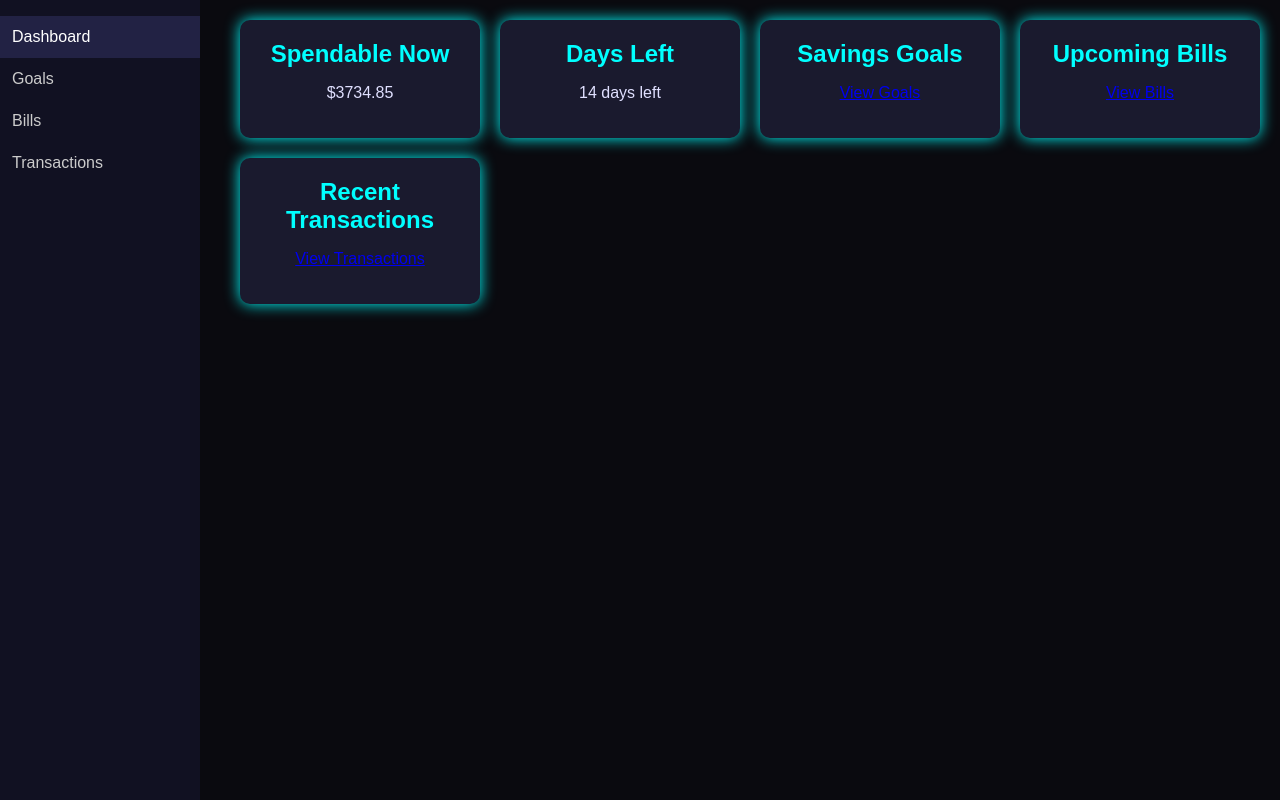
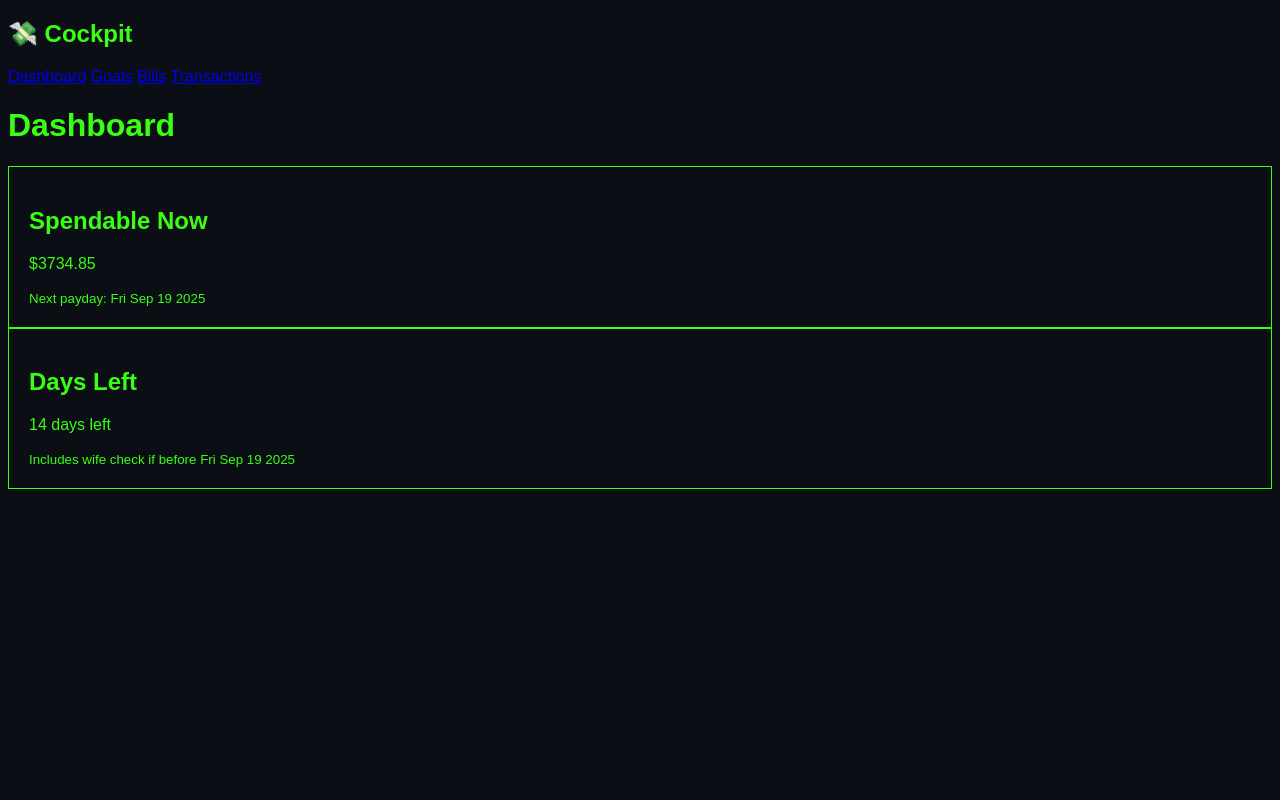
Before and after one commit to BabaYaga2569/smart-money-dashboard, a website: page index.html in a window 1280 px wide. Drawn offline with Linux system fonts and the light colour scheme.

Commit message:
Add files via upload

```diff
--- a/index.html
+++ b/index.html
@@ -1,42 +1,32 @@
 <!DOCTYPE html>
-<html lang="en">
+<html>
 <head>
   <meta charset="UTF-8">
-  <meta name="viewport" content="width=device-width, initial-scale=1.0">
   <title>Smart Money Cockpit</title>
   <link rel="stylesheet" href="style.css">
   <script src="payCycle.js" defer></script>
 </head>
 <body>
   <div class="sidebar">
-    <ul>
-      <li><a href="index.html" class="active">Dashboard</a></li>
-      <li><a href="goals.html">Goals</a></li>
-      <li><a href="bills.html">Bills</a></li>
-      <li><a href="transactions.html">Transactions</a></li>
-    </ul>
+    <h2>💸 Cockpit</h2>
+    <a href="index.html" class="nav-item active">Dashboard</a>
+    <a href="goals.html" class="nav-item">Goals</a>
+    <a href="bills.html" class="nav-item">Bills</a>
+    <a href="transactions.html" class="nav-item">Transactions</a>
   </div>
-
+  <div class="main">
+    <h1>Dashboard</h1>
     <div class="dashboard">
-    <div class="tile" id="spendableTile">
+      <div class="tile">
         <h2>Spendable Now</h2>
         <p id="spendableNow">$0.00</p>
+        <small id="nextPaydayLabel"></small>
       </div>
-    <div class="tile" id="daysTile">
+      <div class="tile">
         <h2>Days Left</h2>
         <p id="daysLeft">0 days</p>
+        <small id="wifeCheckLabel"></small>
       </div>
-    <div class="tile">
-      <h2>Savings Goals</h2>
-      <p><a href="goals.html">View Goals</a></p>
-    </div>
-    <div class="tile">
-      <h2>Upcoming Bills</h2>
-      <p><a href="bills.html">View Bills</a></p>
-    </div>
-    <div class="tile">
-      <h2>Recent Transactions</h2>
-      <p><a href="transactions.html">View Transactions</a></p>
     </div>
   </div>
 </body>
--- a/payCycle.js
+++ b/payCycle.js
@@ -1,51 +1,9 @@
-// =============================
-// Pay Cycle Engine v1
-// =============================
-const myPay = {
-  total: 1883.81,
-  sofi: 400,
-  bofa: 1483.81,
-  frequency: 14 // biweekly
-};
+// PayCycle engine core
+const myPay = { total: 1883.81, sofi: 400, bofa: 1483.81, frequency: 14 };
 const wifePay = { fifteenth: 1851.04, thirtieth: 2139.18 };
-
-function addDays(date, days) { let copy = new Date(Number(date)); copy.setDate(date.getDate() + days); return copy; }
-function isWeekend(date) { return date.getDay() === 0 || date.getDay() === 6; }
-
-function getNextMyPayday(today = new Date()) {
-  const anchor = new Date("2025-01-10");
-  let next = new Date(anchor);
-  while (next <= today) { next = addDays(next, myPay.frequency); }
-  return next;
-}
-function getNextWifePayday(today = new Date()) {
-  let year = today.getFullYear();
-  let month = today.getMonth();
-  let fifteenth = new Date(year, month, 15);
-  if (isWeekend(fifteenth)) fifteenth.setDate(fifteenth.getDate() - (fifteenth.getDay() === 0 ? 2 : 1));
-  let thirtieth = new Date(year, month, 30);
-  if (isWeekend(thirtieth)) thirtieth.setDate(thirtieth.getDate() - (thirtieth.getDay() === 0 ? 2 : 1));
-  if (today < fifteenth) return { date: fifteenth, amount: wifePay.fifteenth };
-  if (today < thirtieth) return { date: thirtieth, amount: wifePay.thirtieth };
-  let nextMonth = new Date(year, month + 1, 15);
-  if (isWeekend(nextMonth)) nextMonth.setDate(nextMonth.getDate() - (nextMonth.getDay() === 0 ? 2 : 1));
-  return { date: nextMonth, amount: wifePay.fifteenth };
-}
-function calculatePayCycle(today = new Date()) {
-  const myNext = getNextMyPayday(today);
-  const wifeNext = getNextWifePayday(today);
-  const daysLeft = Math.ceil((myNext - today) / (1000 * 60 * 60 * 24));
-  let cycleIncome = myPay.total;
-  if (wifeNext.date <= myNext) { cycleIncome += wifeNext.amount; }
-  let spendableNow = cycleIncome;
-  return { spendableNow: spendableNow.toFixed(2), daysLeft, nextMyPayday: myNext.toDateString(), nextWifePayday: wifeNext.date.toDateString(), wifeAmount: wifeNext.amount };
-}
-function updateDashboard() {
-  const result = calculatePayCycle();
-  const spendableTile = document.getElementById("spendableNow");
-  const daysLeftTile = document.getElementById("daysLeft");
-  if (spendableTile) spendableTile.innerText = `$${result.spendableNow}`;
-  if (daysLeftTile) daysLeftTile.innerText = `${result.daysLeft} days left`;
-  console.log("Pay Cycle Engine:", result);
-}
-document.addEventListener("DOMContentLoaded", updateDashboard);
+function addDays(d,days){let c=new Date(+d);c.setDate(d.getDate()+days);return c;}
+function isWeekend(d){return d.getDay()===0||d.getDay()===6;}
+function getNextMyPayday(today=new Date()){const anchor=new Date("2025-01-10");let next=new Date(anchor);while(next<=today){next=addDays(next,myPay.frequency);}return next;}
+function getNextWifePayday(today=new Date()){let y=today.getFullYear(),m=today.getMonth();let f=new Date(y,m,15);if(isWeekend(f))f.setDate(f.getDate()-(f.getDay()===0?2:1));let t=new Date(y,m,30);if(isWeekend(t))t.setDate(t.getDate()-(t.getDay()===0?2:1));if(today<f)return{date:f,amount:wifePay.fifteenth};if(today<t)return{date:t,amount:wifePay.thirtieth};let nm=new Date(y,m+1,15);if(isWeekend(nm))nm.setDate(nm.getDate()-(nm.getDay()===0?2:1));return{date:nm,amount:wifePay.fifteenth};}
+function calculatePayCycle(today=new Date()){const myNext=getNextMyPayday(today);const wifeNext=getNextWifePayday(today);const daysLeft=Math.ceil((myNext-today)/(1000*60*60*24));let cycleIncome=myPay.total;if(wifeNext.date<=myNext){cycleIncome+=wifeNext.amount;}return{spendableNow:cycleIncome.toFixed(2),daysLeft,nextMyPayday:myNext.toDateString(),nextWifePayday:wifeNext.date.toDateString(),wifeAmount:wifeNext.amount};}
+function updateDashboard(){const r=calculatePayCycle();if(document.getElementById("spendableNow"))document.getElementById("spendableNow").innerText=`$${r.spendableNow}`;if(document.getElementById("daysLeft"))document.getElementById("daysLeft").innerText=`${r.daysLeft} days left`;if(document.getElementById("nextPaydayLabel"))document.getElementById("nextPaydayLabel").innerText=`Next payday: ${r.nextMyPayday}`;if(document.getElementById("wifeCheckLabel"))document.getElementById("wifeCheckLabel").innerText=`Includes wife check if before ${r.nextMyPayday}`;console.log("PayCycle Engine:",r);}document.addEventListener("DOMContentLoaded",updateDashboard);
--- a/style.css
+++ b/style.css
@@ -1,46 +1 @@
-body {
-  margin: 0;
-  font-family: Arial, sans-serif;
-  background-color: #0a0a0f;
-  color: #e0e0ff;
-}
-.sidebar {
-  width: 200px;
-  height: 100vh;
-  background-color: #111122;
-  position: fixed;
-  top: 0;
-  left: 0;
-}
-.sidebar ul {
-  list-style: none;
-  padding: 0;
-}
-.sidebar ul li a {
-  display: block;
-  padding: 12px;
-  color: #ccc;
-  text-decoration: none;
-}
-.sidebar ul li a.active, .sidebar ul li a:hover {
-  background-color: #222244;
-  color: #fff;
-}
-.dashboard {
-  margin-left: 220px;
-  display: grid;
-  grid-template-columns: repeat(auto-fit, minmax(200px, 1fr));
-  gap: 20px;
-  padding: 20px;
-}
-.tile {
-  background-color: #1a1a2e;
-  padding: 20px;
-  border-radius: 10px;
-  box-shadow: 0 0 15px #0ff;
-  text-align: center;
-}
-.tile h2 {
-  margin: 0 0 10px;
-  color: #0ff;
-}
+body{background:#0b0e14;color:#39ff14;font-family:sans-serif;} .tile{border:1px solid #39ff14;padding:20px;}
```
Also changed, not shown: Instructions.txt (+6 -5 lines), bills.html (+1 -1 lines), goals.html (+1 -1 lines), seed.js (added, +27 -0 lines), transactions.html (+1 -1 lines). Lines whose indentation alone changed are shown as unchanged.
